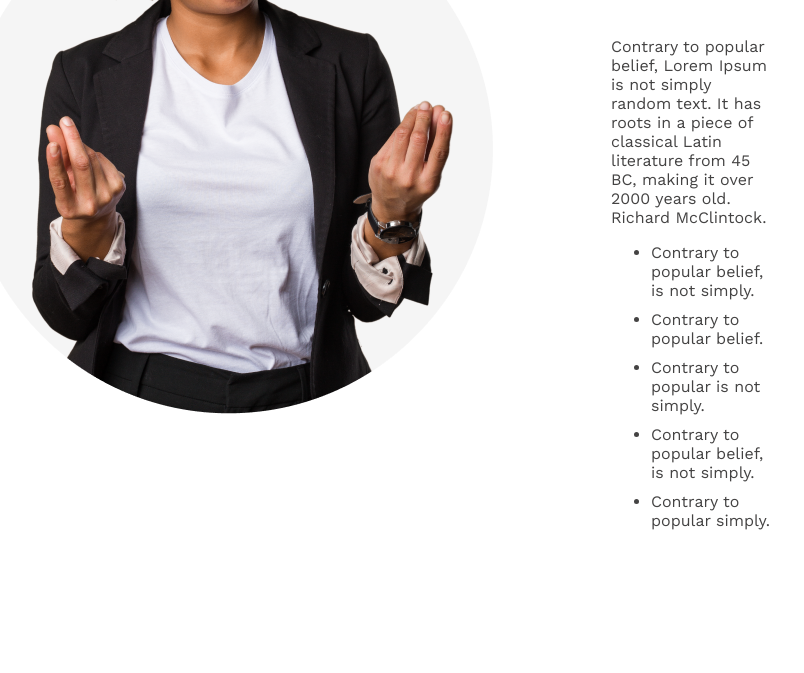
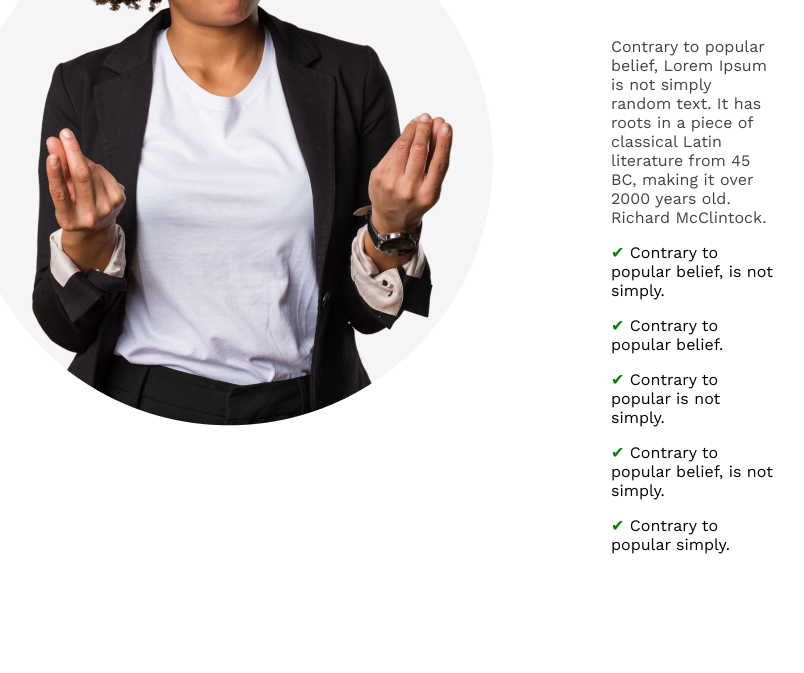
Before and after one commit to AlifAlomgir/Alifs-new-year-new-mission, a plain HTML site: page index.html in a window 1280 px wide. Shown: the part 1576-2249 px from the top of the page, without its empty margins (296-1100 px from the left). Drawn offline with nearby package versions, Linux system fonts and the light colour scheme.

Commit message:
failure section modification

```diff
--- a/index.html
+++ b/index.html
@@ -56,13 +56,13 @@
                         has roots in a piece of classical Latin literature from 45 BC, making it over 2000 years old.
                         Richard McClintock.</p>
 
-                    <ul class="failure-reason-list">
-                        <li>Contrary to popular belief, is not simply.</li>
-                        <li>Contrary to popular belief.</li>
-                        <li>Contrary to popular is not simply.</li>
-                        <li>Contrary to popular belief, is not simply.</li>
-                        <li>Contrary to popular simply.</li>
-                    </ul>
+
+                    <p><span class="checkmark">&#10004</span> Contrary to popular belief, is not simply.</p>
+                    <p><span class="checkmark">&#10004</span> Contrary to popular belief.</p>
+                    <p><span class="checkmark">&#10004</span> Contrary to popular is not simply.</p>
+                    <p><span class="checkmark">&#10004</span> Contrary to popular belief, is not simply.</p>
+                    <p><span class="checkmark">&#10004</span> Contrary to popular simply.</p>
+
 
 
                 </div>
--- a/styles/style.css
+++ b/styles/style.css
@@ -59,7 +59,6 @@ body {
     font-size: 20px;
 }
 
-/* footer styles */
 
 
 
@@ -87,6 +86,11 @@ main {
     margin-top: 200px;
 }
 
+.failure-reason{
+
+    width: 30%;
+}
+
 .failure-description {
 
 
@@ -95,12 +99,10 @@ main {
     color: #444343;
 }
 
-.failure-reason-list li {
 
-    font-weight: 400;
-    font-size: 16px;
-    color: #444343;
-    margin: 10px 0;
+.checkmark{
+
+    color: green;
 }
 
 /* future plan section */
```
